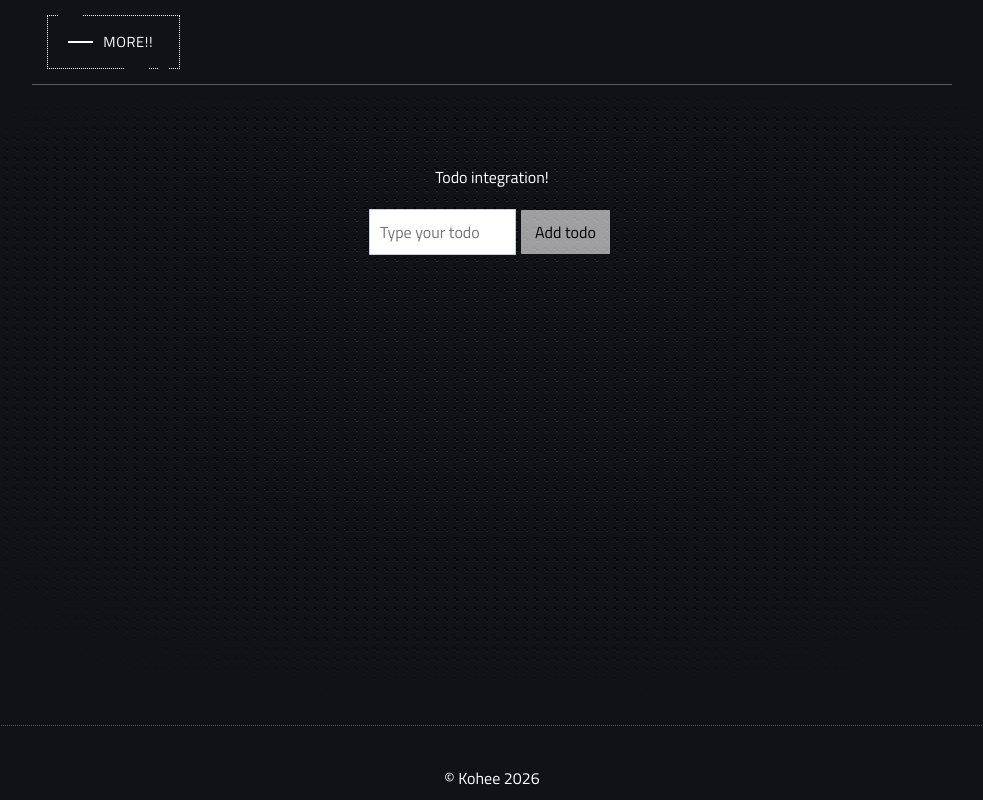
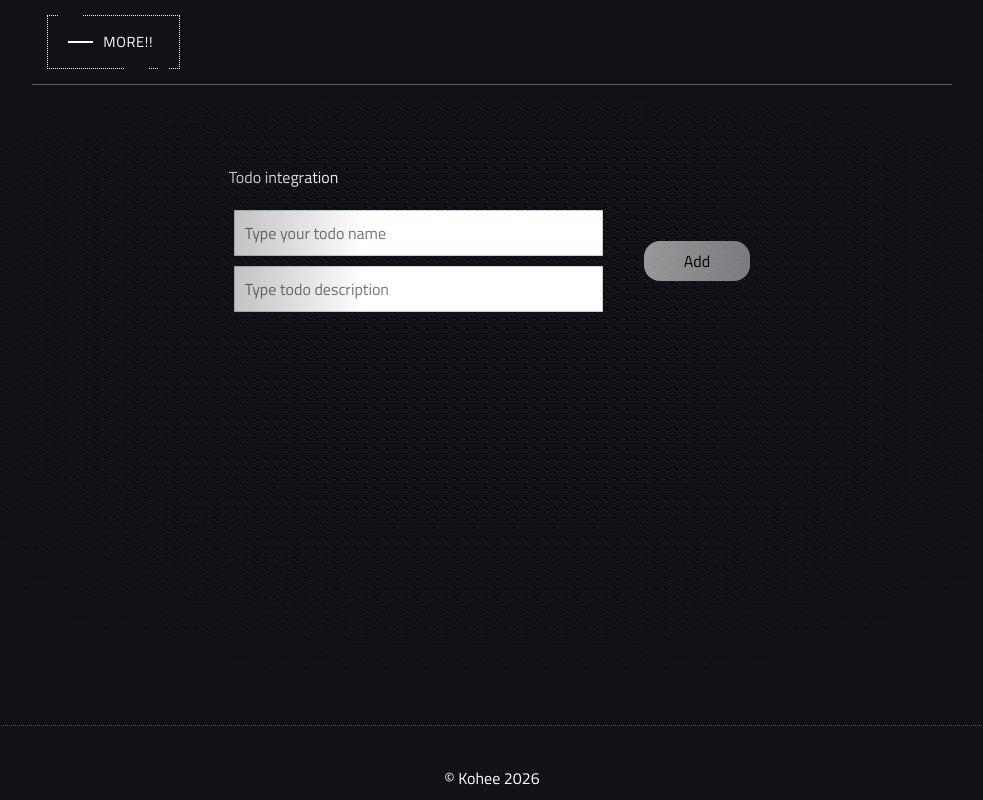
Before and after one commit to Icd-Kohi/yasp, an Angular app in the folder todofront/: page / in a window 1280 px wide. Shown: the whole page, without its empty margins (148-1131 px from the left). Built offline with nearby package versions, Linux system fonts and the light colour scheme.

Commit message:
add: more style and todo description input

```diff
--- a/todofront/src/app/todo/todo.css
+++ b/todofront/src/app/todo/todo.css
@@ -1,5 +1,7 @@
 input{
+  width:90%;
   border-radius: 0.1vh;
+  margin: 5px;
 }
 
 button{
@@ -11,9 +13,6 @@ button:hover{
 
 p {
   margin-top:10vh;
-  display: flex;
-  justify-content: center;
-  align-items:center;
 }
 
 .site-page {
@@ -30,6 +29,8 @@ p {
 
 .site-add-button{
   margin: 5px;
+  border-radius: 2vh;
+  padding: 1vh 5vh 1vh 5vh;
 }
 
 .site-add-button:hover{
--- a/todofront/src/app/todo/todo.html
+++ b/todofront/src/app/todo/todo.html
@@ -1,11 +1,14 @@
 <main class="site-page">
-  <p>Todo integration!</p>
+  <p>Todo integration</p>
   <div class="div-todo">
-    <input type="text" class="todo-input" placeholder="Type your todo" />
+    <form class="todo-form">
+      <input type="text" class="todo-input" placeholder="Type your todo name" required />
+      <input type="text" class="todo-input-description" placeholder="Type todo description" required />
+    </form>
     <button
         type="button"
         class="site-add-button"
         (click)="nothing()"
-        >Add todo</button>
+        >Add</button>
   </div>
 </main>
--- a/todofront/src/styles.css
+++ b/todofront/src/styles.css
@@ -43,7 +43,7 @@ button {
 }
 
 button:hover {
-  text-decoration:underline;
+  text-decoration: none;
 }
 
 button:disabled {
```
